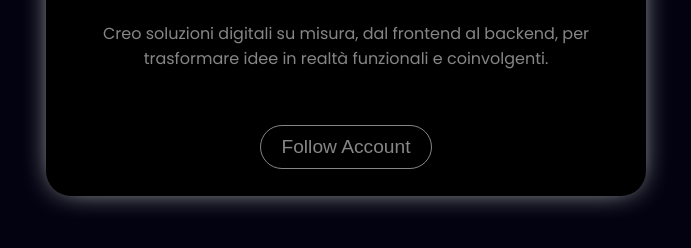
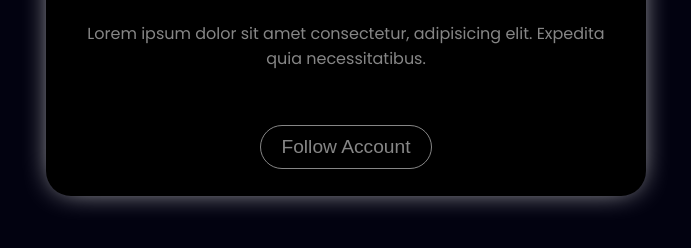
Before and after one commit to Fabrizio-padula-hub/profile-card, a plain HTML site: page index.html in a window 1280 px wide. Shown: the part 404-652 px from the top of the page, without its empty margins (294-985 px from the left). Drawn offline with Linux system fonts and the light colour scheme.

Commit message:
fix: paragraph change

```diff
--- a/index.html
+++ b/index.html
@@ -21,7 +21,7 @@
         </div>
         <div class="text-btn">
             <p class="margin-bottom">
-                Creo soluzioni digitali su misura, dal frontend al backend, per trasformare idee in realtà funzionali e coinvolgenti.
+                Lorem ipsum dolor sit amet consectetur, adipisicing elit. Expedita quia necessitatibus.
             </p>
             <button><a href="https://www.linkedin.com/in/fabrizio-padula-916382139/" target="_blank">Follow Account</a></button>
         </div>
```
